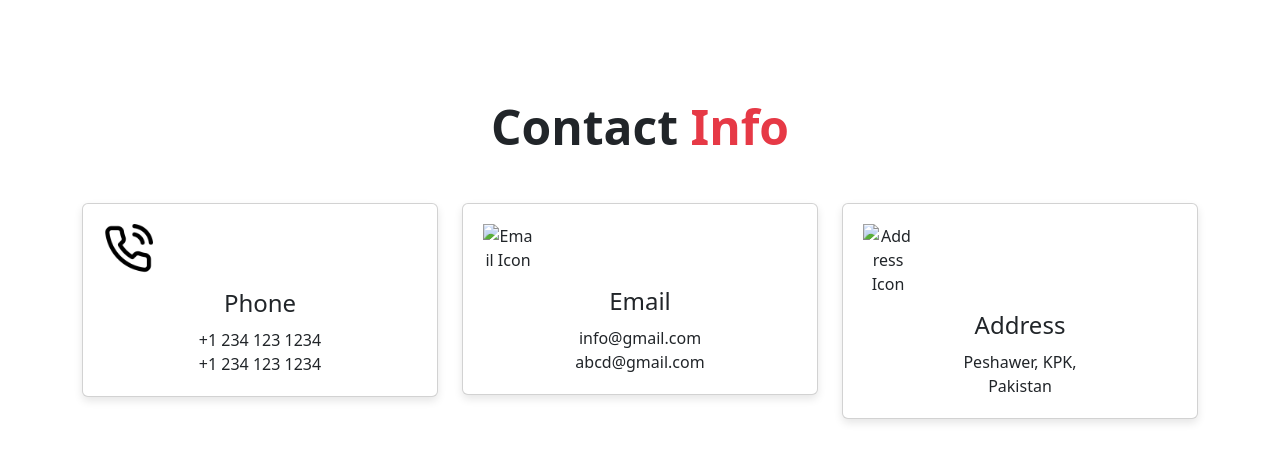
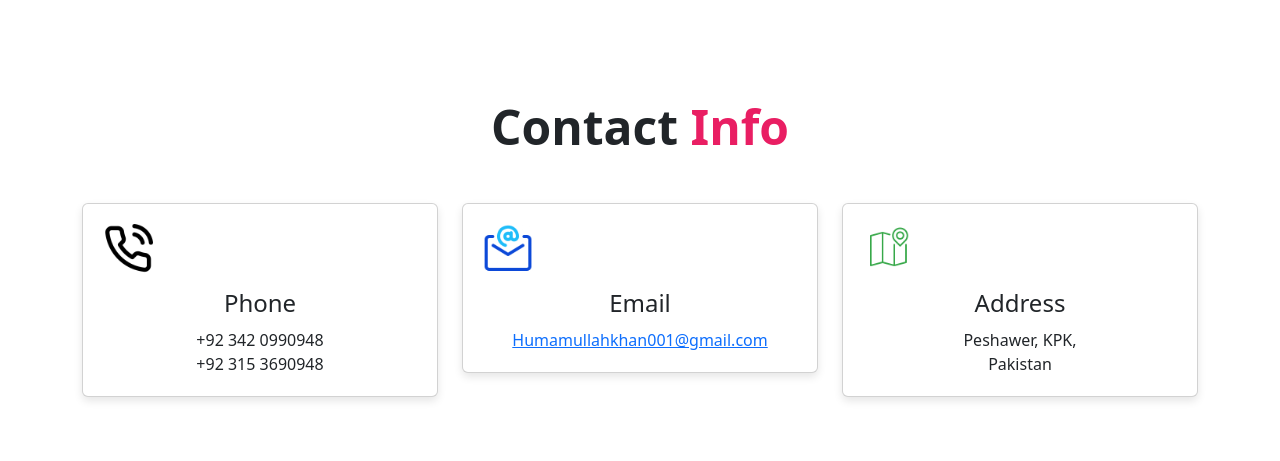
Before and after one commit to Humam-Ullah-Khan/complete-portfolio-website, a plain HTML site: page index.html in a window 1280 px wide. Shown: the part 2901-3362 px from the top of the page. Drawn offline with nearby package versions, Linux system fonts and the light colour scheme.

Commit message:
Project section Done

```diff
--- a/index.html
+++ b/index.html
@@ -233,25 +233,24 @@
           <div class="card">
             <img src="images/phone-call.webp" alt="Phone Icon">
             <h4>Phone</h4>
-            <p>+1 234 123 1234</p>
-            <p>+1 234 123 1234</p>
+            <p>+92 342 0990948</p>
+            <p>+92 315 3690948</p>
           </div>
         </div>
 
         <!-- Email Card -->
         <div class="col-md-4">
           <div class="card">
-            <img src="email-icon.png" alt="Email Icon">
+            <img src="images/email_address.webp" alt="Email Icon">
             <h4>Email</h4>
-            <p>info@gmail.com</p>
-            <p>abcd@gmail.com</p>
+            <a href="mailto:humamullahkhan001@gmail.com">Humamullahkhan001@gmail.com</a>
           </div>
         </div>
 
         <!-- Address Card -->
         <div class="col-md-4">
           <div class="card">
-            <img src="address-icon.png" alt="Address Icon">
+            <img src="images/Address.png" alt="Address Icon">
             <h4>Address</h4>
             <p>Peshawer, KPK,</p>
             <p>Pakistan</p>
--- a/style.css
+++ b/style.css
@@ -130,9 +130,7 @@ transform: scale(1.01);
     font-weight: bold;
     font-size: 3rem;
   }
-  .contact-section h2 span {
-    color: #e63946; /* Red accent for "INFO" */
-  }
+
   .card {
     border-radius: 15px;
     box-shadow: 0 4px 8px rgba(0, 0, 0, 0.1);
```
Also changed, not shown: images/Address.png (added), images/email_address.webp (added).
